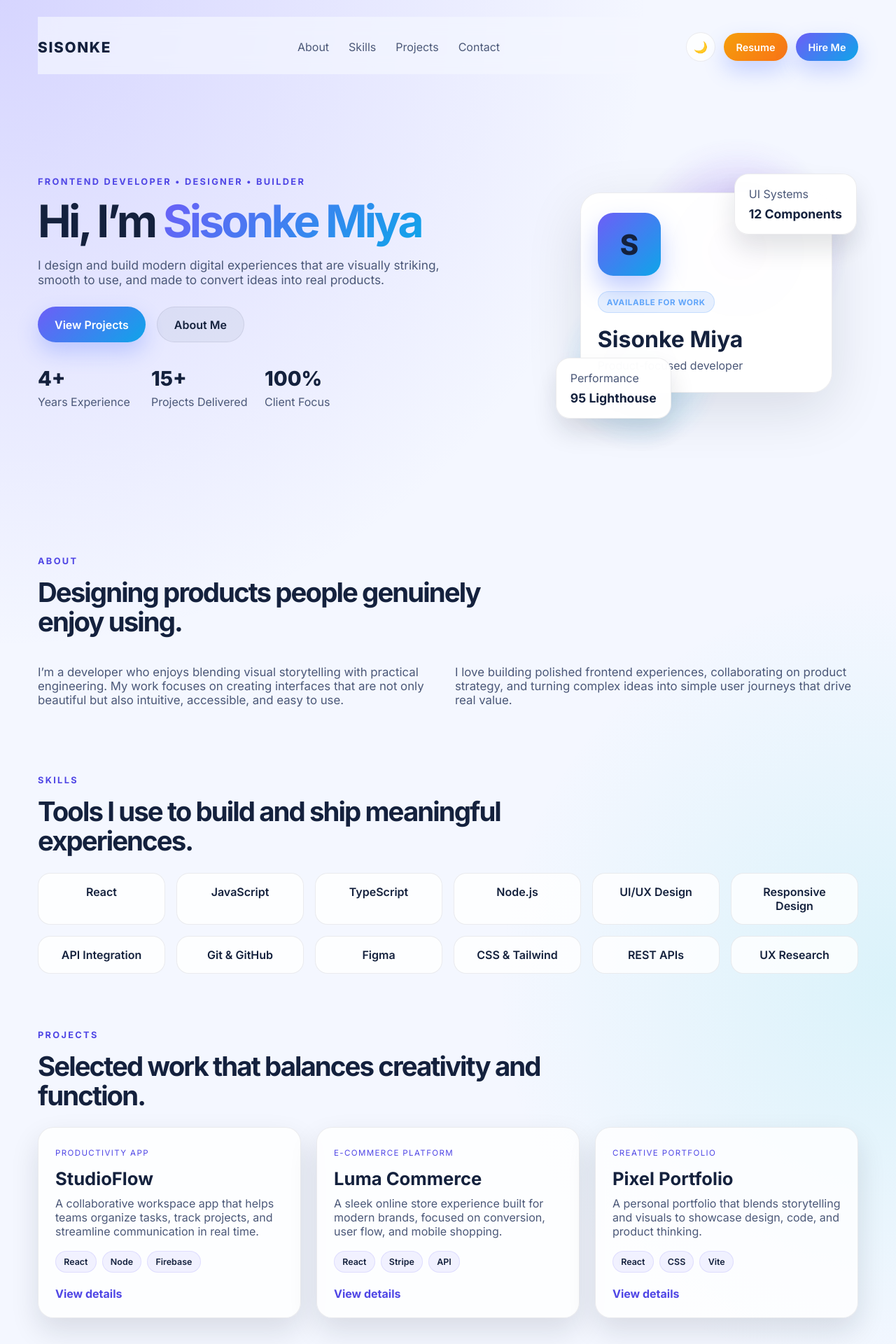
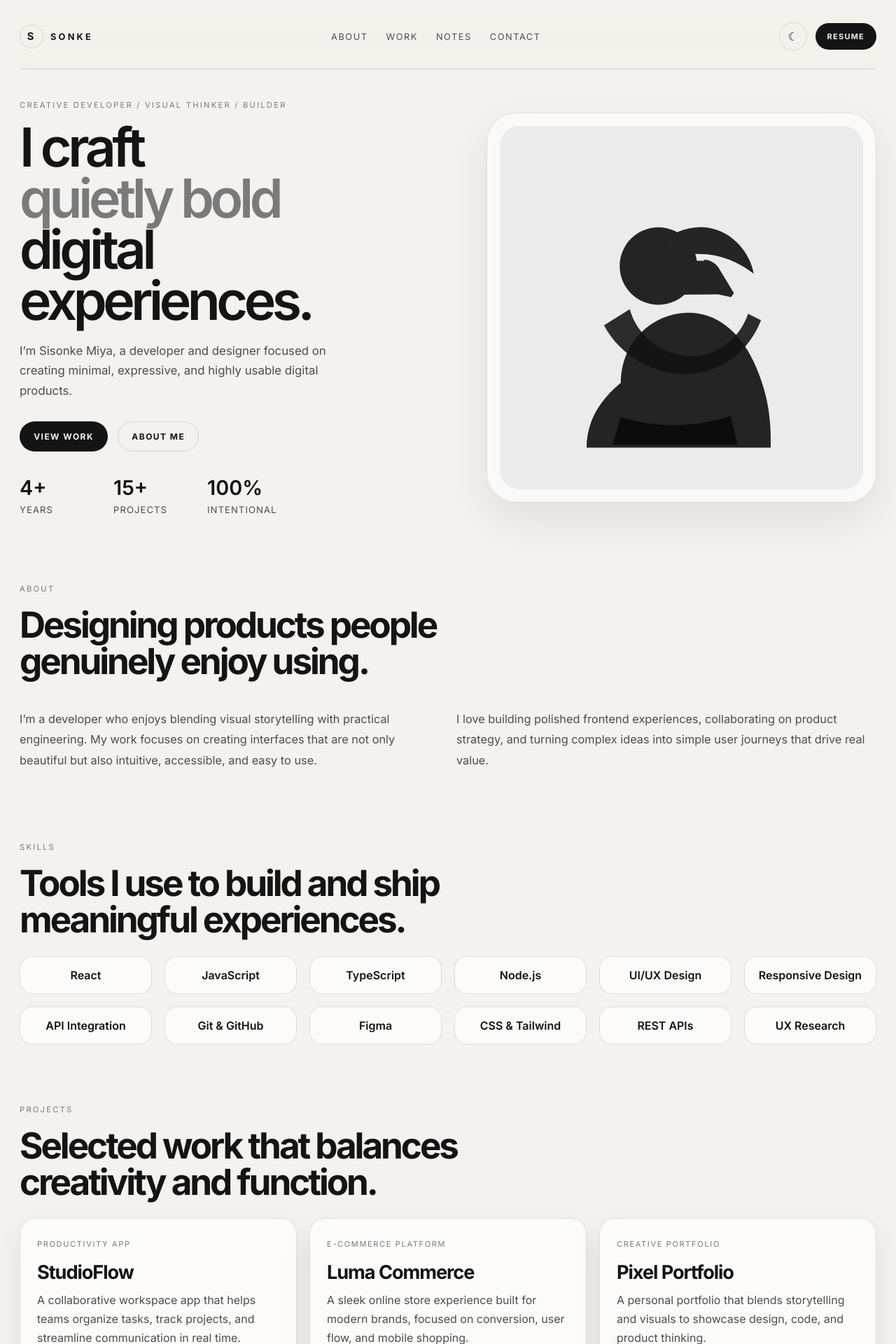
Before and after one commit to Sisonke0420/Portfolio2, a React (Vite) app: page / in a window 1280 px wide. Shown: the top 1920 px of the page at 70% size. Built offline with nearby package versions, Linux system fonts and the light colour scheme.

Commit message:
Refine the portfolio into a minimal personal-brand aesthetic with a quieter palette, "SONKE" wordmark, portrait treatment, and more responsive layout.

```diff
--- a/src/components/Footer.jsx
+++ b/src/components/Footer.jsx
@@ -9,7 +9,7 @@
     <footer id="contact" className="footer">
       <div>
         <p className="eyebrow">Contact</p>
-        <h2>Let’s build something meaningful together.</h2>
+        <h2>Let’s build something thoughtful.</h2>
       </div>
 
       <div className="footer-actions">
@@ -21,7 +21,7 @@
           sisonke@example.com
         </a>
 
-        <div className="socials" aria-label="Social media links">
+        <div className="socials" aria-label="Social links">
           {socials.map((social) => (
             <a
               key={social.label}
--- a/src/components/Header.jsx
+++ b/src/components/Header.jsx
@@ -3,12 +3,15 @@
 
   return (
     <header className="topbar">
-      <div className="brand">Sisonke</div>
+      <div className="brand-wrap" aria-label="Sisonke Miya home">
+        <span className="brand-mark">S</span>
+        <span className="brand-name">SONKE</span>
+      </div>
 
       <nav className="nav" aria-label="Main navigation">
         <a href="#about">About</a>
-        <a href="#skills">Skills</a>
-        <a href="#projects">Projects</a>
+        <a href="#work">Work</a>
+        <a href="#notes">Notes</a>
         <a href="#contact">Contact</a>
       </nav>
 
@@ -19,15 +22,11 @@
           onClick={toggleTheme}
           aria-label="Toggle dark and light mode"
         >
-          {theme === 'dark' ? '☀️' : '🌙'}
+          {theme === 'dark' ? '☼' : '☾'}
         </button>
 
-        <a href="/Sisonke-Miya-Resume.txt" download className="button small button-download">
+        <a href="/Sisonke-Miya-Resume.txt" download className="button small">
           Resume
-        </a>
-
-        <a className="button small" href="#contact">
-          Hire Me
         </a>
       </div>
     </header>
--- a/src/components/Hero.jsx
+++ b/src/components/Hero.jsx
@@ -2,61 +2,42 @@
   return (
     <section className="hero">
       <div className="hero-copy reveal-up">
-        <p className="eyebrow">Frontend Developer • Designer • Builder</p>
+        <p className="eyebrow">Creative developer / visual thinker / builder</p>
         <h1>
-          Hi, I’m <span>{name}</span>
+          I craft <span>quietly bold</span> digital experiences.
         </h1>
         <p className="lead">
-          I design and build modern digital experiences that are visually striking, smooth to use,
-          and made to convert ideas into real products.
+          I’m {name}, a developer and designer focused on creating minimal, expressive, and highly usable digital products.
         </p>
 
         <div className="cta-row">
-          <a className="button" href="#projects">
-            View Projects
+          <a className="button" href="#work">
+            View work
           </a>
           <a className="button secondary" href="#about">
-            About Me
+            About me
           </a>
         </div>
 
         <ul className="stats">
           <li>
             <strong>4+</strong>
-            <span>Years Experience</span>
+            <span>Years</span>
           </li>
           <li>
             <strong>15+</strong>
-            <span>Projects Delivered</span>
+            <span>Projects</span>
           </li>
           <li>
             <strong>100%</strong>
-            <span>Client Focus</span>
+            <span>Intentional</span>
           </li>
         </ul>
       </div>
 
-      <div className="hero-visual reveal-up" aria-label="Decorative profile illustration">
-        <div className="hero-art">
-          <div className="orb orb-large" />
-          <div className="orb orb-small" />
-          <div className="floating-card card-one">
-            <span>UI Systems</span>
-            <strong>12 Components</strong>
-          </div>
-          <div className="floating-card card-two">
-            <span>Performance</span>
-            <strong>95 Lighthouse</strong>
-          </div>
-
-          <div className="profile-card">
-            <div className="avatar">S</div>
-            <div className="profile-meta">
-              <span className="tag">Available for work</span>
-              <h3>{name}</h3>
-              <p>Product-focused developer</p>
-            </div>
-          </div>
+      <div className="hero-visual reveal-up" aria-label="Portrait of Sisonke Miya">
+        <div className="portrait-frame">
+          <img src="/SonkeV5.svg" alt="Portrait of Sisonke Miya" className="portrait-image" />
         </div>
       </div>
     </section>
--- a/src/components/SplashScreen.jsx
+++ b/src/components/SplashScreen.jsx
@@ -2,9 +2,9 @@
   return (
     <div className="splash-screen" aria-live="polite">
       <div className="splash-core">
-        <div className="splash-badge">portfolio</div>
+        <div className="splash-mark">S</div>
         <h1>{name}</h1>
-        <p>Building experiences that feel alive.</p>
+        <p>Minimal ideas. Thoughtful systems.</p>
       </div>
     </div>
   );
--- a/src/styles.css
+++ b/src/styles.css
@@ -1,39 +1,29 @@
 :root {
-  --bg: #0b1020;
-  --bg-soft: rgba(17, 24, 39, 0.8);
-  --panel: rgba(15, 23, 42, 0.75);
-  --panel-strong: rgba(17, 24, 39, 0.92);
-  --text: #e7ecff;
-  --text-soft: #b9c2dd;
-  --muted: #8b9cff;
-  --border: rgba(148, 163, 184, 0.24);
-  --primary: #8b5cf6;
-  --secondary: #38bdf8;
-  --shadow: rgba(1, 5, 18, 0.45);
-  --button-text: #ffffff;
-  --button-secondary: rgba(148, 163, 184, 0.12);
-  --chip-bg: rgba(139, 92, 246, 0.12);
-  --chip-border: rgba(168, 85, 247, 0.24);
-  --card-glow: rgba(139, 92, 246, 0.2);
+  --bg: #f4f1ee;
+  --bg-strong: #ebe4df;
+  --panel: rgba(255,255,255,0.58);
+  --panel-strong: rgba(255,255,255,0.72);
+  --text: #141414;
+  --text-soft: #4d4d4d;
+  --muted: #7a7a7a;
+  --line: rgba(20,20,20,0.12);
+  --accent: #111111;
+  --accent-soft: #888888;
+  --shadow: rgba(0,0,0,0.08);
 }
 
-:root[data-theme='light'] {
-  --bg: #f4f7ff;
-  --bg-soft: rgba(255, 255, 255, 0.72);
-  --panel: rgba(255, 255, 255, 0.8);
-  --panel-strong: rgba(255, 255, 255, 0.98);
-  --text: #14213d;
-  --text-soft: #4b5878;
-  --muted: #4f46e5;
-  --border: rgba(15, 23, 42, 0.08);
-  --primary: #6d5ef7;
-  --secondary: #0ea5e9;
-  --shadow: rgba(15, 23, 42, 0.12);
-  --button-text: #ffffff;
-  --button-secondary: rgba(148, 163, 184, 0.14);
-  --chip-bg: rgba(109, 94, 247, 0.08);
-  --chip-border: rgba(109, 94, 247, 0.14);
-  --card-glow: rgba(109, 94, 247, 0.12);
+:root[data-theme='dark'] {
+  --bg: #101010;
+  --bg-strong: #171717;
+  --panel: rgba(28,28,28,0.72);
+  --panel-strong: rgba(38,38,38,0.8);
+  --text: #f3f3f3;
+  --text-soft: #d2d2d2;
+  --muted: #a9a9a9;
+  --line: rgba(255,255,255,0.12);
+  --accent: #f5f5f5;
+  --accent-soft: #a0a0a0;
+  --shadow: rgba(0,0,0,0.28);
 }
 
 * {
@@ -47,12 +37,9 @@
 body {
   margin: 0;
   min-height: 100vh;
-  font-family: 'Inter', sans-serif;
-  background:
-    radial-gradient(circle at top left, rgba(107, 92, 255, 0.22), transparent 30%),
-    radial-gradient(circle at right, rgba(62, 214, 219, 0.14), transparent 30%),
-    var(--bg);
+  background: var(--bg);
   color: var(--text);
+  font-family: Inter, Arial, sans-serif;
   transition: background 0.3s ease, color 0.3s ease;
 }
 
@@ -68,13 +55,18 @@
   font: inherit;
 }
 
+img {
+  max-width: 100%;
+  display: block;
+}
+
 #root {
   min-height: 100vh;
 }
 
 .reveal-up {
   opacity: 0;
-  transform: translateY(26px);
+  transform: translateY(18px);
   animation: revealUp 0.7s ease forwards;
 }
 
@@ -86,43 +78,66 @@
 }
 
 .app-shell {
-  max-width: 1220px;
+  max-width: 1280px;
   margin: 0 auto;
-  padding: 24px 24px 60px;
+  padding: 20px 28px 64px;
 }
 
 .topbar {
   display: flex;
+  align-items: center;
   justify-content: space-between;
-  align-items: center;
-  padding: 22px 0 18px;
+  gap: 20px;
+  padding: 12px 0 26px;
+  border-bottom: 1px solid var(--line);
   position: sticky;
   top: 0;
+  z-index: 20;
   backdrop-filter: blur(12px);
-  background: color-mix(in srgb, var(--bg) 70%, transparent);
-  z-index: 20;
+  background: color-mix(in srgb, var(--bg) 72%, transparent);
 }
 
-.brand {
-  font-size: 1.3rem;
-  font-weight: 800;
-  letter-spacing: 0.08em;
-  text-transform: uppercase;
+.brand-wrap {
+  display: inline-flex;
+  align-items: center;
+  gap: 10px;
+  letter-spacing: 0.18em;
+}
+
+.brand-mark {
+  display: inline-flex;
+  align-items: center;
+  justify-content: center;
+  width: 34px;
+  height: 34px;
+  border: 1px solid var(--line);
+  border-radius: 50%;
+  font-size: 0.92rem;
+  font-weight: 700;
+}
+
+.brand-name {
+  font-size: 0.8rem;
+  font-weight: 700;
+  letter-spacing: 0.25em;
 }
 
 .nav {
   display: flex;
-  gap: 28px;
   align-items: center;
+  gap: 26px;
   color: var(--text-soft);
+  font-size: 0.8rem;
+  letter-spacing: 0.12em;
+  text-transform: uppercase;
 }
 
 .nav a {
-  transition: color 0.2s ease;
+  transition: opacity 0.2s ease;
 }
 
 .nav a:hover {
-  color: var(--text);
+  opacity: 0.7;
 }
 
 .nav-actions {
@@ -132,110 +147,105 @@
 }
 
 .theme-toggle {
-  width: 42px;
-  height: 42px;
-  border: 1px solid var(--border);
+  width: 40px;
+  height: 40px;
+  border: 1px solid var(--line);
   border-radius: 50%;
-  background: var(--panel);
+  background: transparent;
   color: var(--text);
   cursor: pointer;
-  transition: transform 0.2s ease, border-color 0.2s ease;
-}
-
-.theme-toggle:hover {
-  transform: translateY(-1px);
 }
 
 .button {
   display: inline-flex;
   align-items: center;
   justify-content: center;
-  padding: 0.9rem 1.5rem;
+  padding: 0.8rem 1.2rem;
+  border: 1px solid var(--line);
   border-radius: 999px;
-  font-weight: 600;
-  background: linear-gradient(135deg, var(--primary), var(--secondary));
-  color: var(--button-text);
-  box-shadow: 0 14px 30px rgba(91, 124, 255, 0.3);
-  transition: transform 0.2s ease, box-shadow 0.2s ease;
+  background: var(--text);
+  color: var(--bg);
+  font-size: 0.75rem;
+  font-weight: 700;
+  letter-spacing: 0.12em;
+  text-transform: uppercase;
+  transition: transform 0.2s ease, opacity 0.2s ease;
 }
 
 .button:hover {
-  transform: translateY(-2px);
-  box-shadow: 0 18px 38px rgba(91, 124, 255, 0.38);
+  transform: translateY(-1px);
+}
+
+.button.secondary {
+  background: transparent;
+  color: var(--text);
 }
 
 .button.small {
-  padding: 0.7rem 1.1rem;
-  font-size: 0.9rem;
-}
-
-.button.secondary {
-  background: var(--button-secondary);
-  border: 1px solid var(--border);
-  color: var(--text);
-  box-shadow: none;
-}
-
-.button-download {
-  background: linear-gradient(135deg, #f59e0b, #f97316);
+  padding: 0.7rem 1rem;
+  font-size: 0.68rem;
 }
 
 .hero {
   display: grid;
-  grid-template-columns: 1.35fr 0.85fr;
+  grid-template-columns: 1.05fr 0.95fr;
   align-items: center;
-  gap: 48px;
-  padding: 52px 0 36px;
+  gap: 52px;
+  min-height: 72vh;
+  padding: 44px 0 12px;
+}
+
+.hero-copy {
+  max-width: 620px;
 }
 
 .eyebrow {
-  margin: 0 0 16px;
-  font-size: 0.8rem;
-  font-weight: 700;
-  letter-spacing: 0.18em;
+  margin: 0 0 18px;
+  font-size: 0.7rem;
+  letter-spacing: 0.2em;
   text-transform: uppercase;
   color: var(--muted);
 }
 
 .hero-copy h1 {
   margin: 0;
-  font-size: clamp(2.8rem, 5vw, 5rem);
-  line-height: 1.02;
-  letter-spacing: -0.06em;
+  font-size: clamp(2.8rem, 6vw, 6rem);
+  line-height: 0.95;
+  letter-spacing: -0.07em;
+  font-weight: 600;
 }
 
 .hero-copy h1 span {
-  background: linear-gradient(135deg, var(--primary), var(--secondary));
-  -webkit-background-clip: text;
-  background-clip: text;
-  color: transparent;
+  display: block;
+  color: var(--muted);
 }
 
 .lead {
-  max-width: 620px;
-  margin: 20px 0 0;
+  max-width: 500px;
+  margin-top: 20px;
+  font-size: 1.05rem;
+  line-height: 1.7;
   color: var(--text-soft);
-  font-size: 1.08rem;
 }
 
 .cta-row {
   display: flex;
   flex-wrap: wrap;
-  gap: 16px;
-  margin-top: 28px;
+  gap: 14px;
+  margin-top: 30px;
 }
 
 .stats {
   list-style: none;
   display: flex;
   flex-wrap: wrap;
-  gap: 22px;
+  gap: 24px;
   padding: 0;
   margin: 34px 0 0;
 }
 
 .stats li {
-  min-width: 140px;
+  min-width: 110px;
   display: flex;
   flex-direction: column;
   gap: 6px;
@@ -243,210 +253,115 @@
 
 .stats strong {
   font-size: 1.8rem;
-  font-weight: 800;
+  font-weight: 600;
 }
 
 .stats span {
   color: var(--text-soft);
+  font-size: 0.82rem;
+  letter-spacing: 0.08em;
+  text-transform: uppercase;
 }
 
 .hero-visual {
-  position: relative;
-  min-height: 520px;
   display: flex;
+  justify-content: center;
   align-items: center;
-  justify-content: center;
 }
 
-.hero-art {
-  position: relative;
-  width: min(100%, 430px);
-  height: 480px;
-  display: grid;
-  place-items: center;
+.portrait-frame {
+  width: min(100%, 560px);
+  aspect-ratio: 1;
+  padding: 18px;
+  background: var(--panel);
+  border: 1px solid var(--line);
+  box-shadow: 0 24px 60px var(--shadow);
+  border-radius: 42px;
+  overflow: hidden;
 }
 
-.orb {
-  position: absolute;
-  border-radius: 50%;
-  filter: blur(12px);
-  opacity: 0.8;
-}
-
-.orb-large {
-  width: 300px;
-  height: 300px;
-  background: radial-gradient(circle, rgba(139, 92, 246, 0.6), rgba(139, 92, 246, 0.12) 55%, transparent 72%);
-  top: 30px;
-  right: 20px;
-}
-
-.orb-small {
-  width: 220px;
-  height: 220px;
-  background: radial-gradient(circle, rgba(56, 189, 248, 0.4), rgba(56, 189, 248, 0.09) 58%, transparent 72%);
-  bottom: 20px;
-  left: 10px;
-}
-
-.profile-card {
-  position: relative;
-  z-index: 2;
-  width: min(100%, 360px);
-  padding: 28px 24px;
-  border: 1px solid var(--border);
+.portrait-image {
+  width: 100%;
+  height: 100%;
+  object-fit: cover;
   border-radius: 28px;
-  background: var(--panel-strong);
-  box-shadow: 0 24px 80px var(--shadow), 0 0 0 1px rgba(255, 255, 255, 0.02);
-}
-
-.avatar {
-  width: 90px;
-  height: 90px;
-  border-radius: 22px;
-  display: grid;
-  place-items: center;
-  font-size: 2.5rem;
-  font-weight: 800;
-  background: linear-gradient(135deg, var(--primary), var(--secondary));
-  box-shadow: 0 18px 35px rgba(91, 124, 255, 0.38);
-}
-
-.profile-meta {
-  margin-top: 22px;
-}
-
-.tag {
-  display: inline-block;
-  border-radius: 999px;
-  padding: 0.45rem 0.75rem;
-  background: rgba(59, 130, 246, 0.12);
-  border: 1px solid rgba(96, 165, 250, 0.25);
-  color: #60a5fa;
-  font-size: 0.72rem;
-  font-weight: 700;
-  letter-spacing: 0.06em;
-  text-transform: uppercase;
-}
-
-.profile-meta h3 {
-  margin: 18px 0 8px;
-  font-size: 2rem;
-}
-
-.profile-meta p {
-  margin: 0;
-  color: var(--text-soft);
-}
-
-.floating-card {
-  position: absolute;
-  z-index: 3;
-  display: flex;
-  flex-direction: column;
-  gap: 8px;
-  background: var(--panel-strong);
-  border: 1px solid var(--border);
-  border-radius: 20px;
-  padding: 18px 20px;
-  box-shadow: 0 20px 35px var(--shadow);
-}
-
-.floating-card span {
-  color: var(--text-soft);
-}
-
-.floating-card strong {
-  font-size: 1.1rem;
-}
-
-.card-one {
-  right: 0;
-  top: 70px;
-}
-
-.card-two {
-  left: 0;
-  bottom: 60px;
+  filter: grayscale(100%) contrast(1.06);
+  background: var(--bg-strong);
 }
 
 .content-section {
-  padding-top: 80px;
+  padding-top: 86px;
 }
 
 .section-heading {
-  max-width: 720px;
-  margin-bottom: 24px;
+  max-width: 760px;
+  margin-bottom: 26px;
 }
 
 .section-heading h2 {
   margin: 0;
-  font-size: clamp(2rem, 3vw, 3rem);
-  letter-spacing: -0.05em;
-  line-height: 1.1;
+  font-size: clamp(2.1rem, 4vw, 4rem);
+  line-height: 1.02;
+  letter-spacing: -0.06em;
 }
 
 .about-grid {
   display: grid;
   grid-template-columns: repeat(2, minmax(0, 1fr));
-  gap: 20px;
+  gap: 24px;
   color: var(--text-soft);
-  font-size: 1.05rem;
+  font-size: 1.02rem;
+  line-height: 1.8;
+}
+
+.skills-grid,
+.projects-grid {
+  display: grid;
+  gap: 18px;
 }
 
 .skills-grid {
-  display: grid;
-  grid-template-columns: repeat(auto-fit, minmax(160px, 1fr));
-  gap: 16px;
+  grid-template-columns: repeat(auto-fit, minmax(170px, 1fr));
 }
 
 .skill-item {
-  background: var(--panel);
-  border: 1px solid var(--border);
+  padding: 1rem 1.1rem;
+  border: 1px solid var(--line);
   border-radius: 18px;
-  padding: 1rem 1.2rem;
+  background: var(--panel-strong);
+  text-align: center;
   font-weight: 600;
-  text-align: center;
-  color: var(--text);
 }
 
 .projects-grid {
-  display: grid;
   grid-template-columns: repeat(3, minmax(0, 1fr));
-  gap: 22px;
 }
 
 .project-card {
-  background: var(--panel);
-  border: 1px solid var(--border);
+  padding: 24px;
+  border: 1px solid var(--line);
   border-radius: 22px;
-  padding: 24px;
-  box-shadow: 0 18px 40px var(--shadow);
-  transition: transform 0.25s ease, border-color 0.25s ease;
-}
-
-.project-card:hover {
-  transform: translateY(-4px);
-  border-color: rgba(139, 92, 246, 0.4);
+  background: var(--panel-strong);
+  box-shadow: 0 18px 42px var(--shadow);
 }
 
 .project-category {
-  display: inline-block;
-  font-size: 0.72rem;
-  letter-spacing: 0.12em;
+  font-size: 0.69rem;
+  letter-spacing: 0.15em;
   text-transform: uppercase;
   color: var(--muted);
-  margin-bottom: 14px;
 }
 
 .project-card h3 {
-  margin: 0 0 10px;
-  font-size: 1.6rem;
+  margin: 16px 0 10px;
+  font-size: 1.7rem;
+  letter-spacing: -0.04em;
 }
 
 .project-card p {
   margin: 0;
   color: var(--text-soft);
+  line-height: 1.7;
 }
 
 .stack-row {
@@ -458,62 +373,57 @@
 
 .stack-row span,
 .modal-stack span {
+  display: inline-flex;
+  align-items: center;
+  padding: 0.42rem 0.7rem;
+  border: 1px solid var(--line);
   border-radius: 999px;
-  padding: 0.45rem 0.7rem;
-  background: var(--chip-bg);
-  border: 1px solid var(--chip-border);
-  color: var(--text);
-  font-size: 0.78rem;
-  font-weight: 600;
+  font-size: 0.72rem;
+  letter-spacing: 0.04em;
+  color: var(--text-soft);
+  background: rgba(255,255,255,0.1);
 }
 
 .inline-link {
   margin-top: 20px;
+  padding: 0;
+  border: none;
   background: transparent;
-  border: none;
-  color: var(--muted);
+  color: var(--text);
   font-weight: 700;
   cursor: pointer;
-  padding: 0;
 }
 
 .timeline {
   display: flex;
   flex-direction: column;
-  gap: 20px;
-  margin-top: 18px;
+  gap: 18px;
 }
 
 .timeline-item {
   display: grid;
-  grid-template-columns: 20px 1fr;
+  grid-template-columns: 18px 1fr;
   gap: 18px;
-  background: var(--panel);
-  border: 1px solid var(--border);
+  padding: 20px 22px;
+  border: 1px solid var(--line);
   border-radius: 18px;
-  padding: 22px;
+  background: var(--panel-strong);
 }
 
 .timeline-dot {
-  width: 14px;
-  height: 14px;
+  width: 10px;
+  height: 10px;
+  border-radius: 50%;
+  background: var(--text);
   margin-top: 8px;
-  border-radius: 50%;
-  background: linear-gradient(135deg, var(--primary), var(--secondary));
-  box-shadow: 0 0 0 6px rgba(139, 92, 246, 0.12);
-}
-
-.timeline-content {
-  display: flex;
-  flex-direction: column;
-  gap: 6px;
 }
 
 .timeline-meta {
   display: flex;
   justify-content: space-between;
-  gap: 16px;
+  gap: 18px;
   align-items: center;
+  margin-bottom: 8px;
 }
 
 .timeline-meta h3 {
@@ -522,117 +432,88 @@
 }
 
 .timeline-meta span,
-.company-name {
-  color: var(--text-soft);
-}
-
+.company-name,
 .timeline-content p {
-  margin: 0;
   color: var(--text-soft);
 }
 
 .footer {
   margin-top: 88px;
-  padding: 32px 0 0;
-  border-top: 1px solid var(--border);
+  padding-top: 32px;
+  border-top: 1px solid var(--line);
   display: flex;
   justify-content: space-between;
   align-items: center;
-  gap: 24px;
+  gap: 22px;
 }
 
 .footer h2 {
   margin: 0;
-  font-size: clamp(2rem, 3vw, 3rem);
-  letter-spacing: -0.05em;
+  font-size: clamp(2rem, 4vw, 3.6rem);
+  letter-spacing: -0.06em;
+  line-height: 0.98;
 }
 
 .footer-actions {
   display: flex;
+  align-items: center;
   flex-wrap: wrap;
   gap: 12px;
-  align-items: center;
 }
 
 .socials {
   display: flex;
+  align-items: center;
   gap: 10px;
-  margin-left: 4px;
 }
 
 .social-link {
   width: 42px;
   height: 42px;
-  border-radius: 50%;
   display: grid;
   place-items: center;
-  background: var(--panel);
-  border: 1px solid var(--border);
-  color: var(--text);
-  font-weight: 800;
-  transition: transform 0.2s ease, border-color 0.2s ease;
-}
-
-.social-link:hover {
-  transform: translateY(-2px);
-  border-color: rgba(139, 92, 246, 0.4);
+  border: 1px solid var(--line);
+  border-radius: 50%;
+  background: transparent;
+  font-size: 0.8rem;
+  font-weight: 700;
 }
 
 .modal-backdrop {
   position: fixed;
   inset: 0;
-  background: rgba(2, 6, 23, 0.68);
+  background: rgba(0,0,0,0.48);
   display: grid;
   place-items: center;
+  z-index: 40;
   padding: 20px;
-  z-index: 90;
 }
 
 .project-modal {
+  width: min(100%, 520px);
+  background: var(--bg);
+  border: 1px solid var(--line);
+  border-radius: 28px;
+  padding: 28px 22px 18px;
   position: relative;
-  width: min(100%, 540px);
-  background: var(--panel-strong);
-  border: 1px solid var(--border);
-  border-radius: 28px;
-  padding: 28px 24px;
-  box-shadow: 0 30px 80px rgba(2, 6, 23, 0.45);
-  animation: modalIn 0.25s ease;
-}
-
-@keyframes modalIn {
-  from {
-    opacity: 0;
-    transform: translateY(16px) scale(0.96);
-  }
-  to {
-    opacity: 1;
-    transform: translateY(0) scale(1);
-  }
 }
 
 .modal-close {
   position: absolute;
-  top: 16px;
-  right: 18px;
+  top: 12px;
+  right: 12px;
   width: 34px;
   height: 34px;
-  border: 1px solid var(--border);
   border-radius: 50%;
+  border: 1px solid var(--line);
   background: transparent;
   color: var(--text);
-  font-size: 1.5rem;
+  font-size: 1.3rem;
   cursor: pointer;
 }
 
-.modal-stack {
-  display: flex;
-  flex-wrap: wrap;
-  gap: 8px;
-  margin-top: 18px;
-}
-
 .modal-points {
-  margin: 20px 0 0;
+  margin: 18px 0 0;
   padding-left: 18px;
   color: var(--text-soft);
   line-height: 1.8;
@@ -643,38 +524,40 @@
   inset: 0;
   display: grid;
   place-items: center;
-  background: radial-gradient(circle at center, rgba(107, 92, 255, 0.2), transparent 32%), var(--bg);
+  background: var(--bg);
   z-index: 100;
-  animation: fadeOut 0.6s ease 1.2s forwards;
+  animation: fadeOut 0.7s ease 1.2s forwards;
 }
 
 .splash-core {
   text-align: center;
-  padding: 3rem 2rem;
 }
 
-.splash-badge {
-  display: inline-block;
-  margin-bottom: 1rem;
-  border: 1px solid var(--border);
-  border-radius: 999px;
-  padding: 0.5rem 0.9rem;
-  font-size: 0.7rem;
-  letter-spacing: 0.2em;
-  text-transform: uppercase;
-  background: rgba(255, 255, 255, 0.04);
+.splash-mark {
+  width: 72px;
+  height: 72px;
+  margin: 0 auto 18px;
+  display: grid;
+  place-items: center;
+  border: 1px solid var(--line);
+  border-radius: 50%;
+  font-size: 1.8rem;
+  font-weight: 700;
 }
 
 .splash-core h1 {
   margin: 0;
-  font-size: clamp(2.6rem, 6vw, 5rem);
-  letter-spacing: -0.07em;
+  font-size: clamp(2.4rem, 8vw, 7rem);
+  letter-spacing: -0.08em;
+  line-height: 0.9;
 }
 
 .splash-core p {
-  margin: 0.8rem 0 0;
+  margin: 14px 0 0;
   color: var(--text-soft);
-  font-size: 1rem;
+  letter-spacing: 0.2em;
+  text-transform: uppercase;
+  font-size: 0.7rem;
 }
 
 @keyframes fadeOut {
@@ -684,25 +567,15 @@
   }
 }
 
-@media (max-width: 900px) {
-  .nav {
-    display: none;
-  }
-
-  .hero,
-  .projects-grid,
-  .about-grid,
-  .footer {
-    display: grid;
+@media (max-width: 980px) {
+  .hero {
     grid-template-columns: 1fr;
-  }
-
-  .hero {
+    gap: 30px;
     padding-top: 28px;
   }
 
-  .hero-visual {
-    min-height: 420px;
+  .hero-copy {
+    max-width: 100%;
   }
 
   .projects-grid {
@@ -710,43 +583,45 @@
   }
 
   .footer {
-    padding-top: 42px;
+    display: grid;
+    grid-template-columns: 1fr;
   }
 }
 
-@media (max-width: 560px) {
+@media (max-width: 720px) {
   .app-shell {
     padding-left: 18px;
     padding-right: 18px;
+  }
+
+  .topbar {
+    flex-wrap: wrap;
+    justify-content: center;
+  }
+
+  .nav {
+    width: 100%;
+    justify-content: center;
+    flex-wrap: wrap;
+  }
+
+  .nav-actions {
+    width: 100%;
+    justify-content: center;
+  }
+
+  .about-grid {
+    grid-template-columns: 1fr;
+  }
+
+  .cta-row,
+  .footer-actions {
+    flex-direction: column;
+    align-items: stretch;
   }
 
   .button,
   .button.small {
     width: 100%;
   }
-
-  .cta-row,
-  .footer-actions,
-  .nav-actions {
-    flex-direction: column;
-    align-items: stretch;
-  }
-
-  .stats {
-    gap: 12px;
-  }
-
-  .profile-card {
-    padding: 20px 18px;
-  }
-
-  .card-one {
-    right: 10px;
-    top: 50px;
-  }
-
-  .card-two {
-    left: 8px;
-    bottom: 40px;
-  }
 }
```
Also changed, not shown: public/SonkeV5.svg (added).
